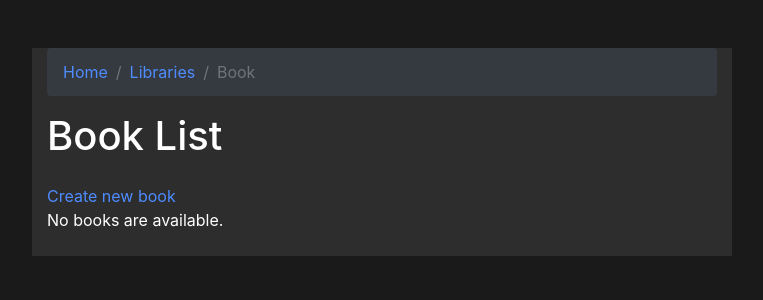
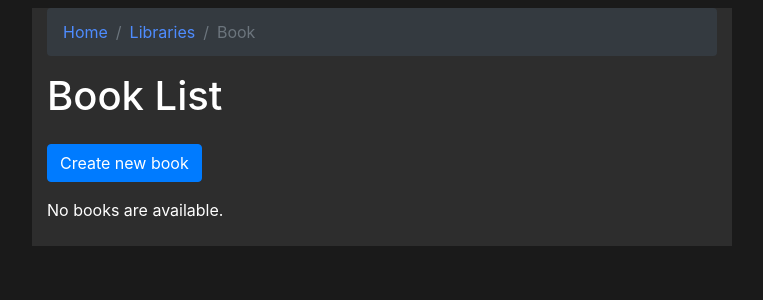
Before and after one commit to DarwinLF/PythonPractice, a Django app: page /libraries/book/ in a window 1280 px wide. Shown: the top 300 px of the page, without its empty margins (258-1021 px from the left). Run offline with Django 3.2, Linux system fonts and the light colour scheme; data that the repository does not hold is empty; some libraries are stand-ins or nearby versions.

Commit message:
changing the display of some pages

```diff
--- a/templates/main/base.html
+++ b/templates/main/base.html
@@ -12,7 +12,7 @@
     {% block extra_head %}{% endblock %}
 </head>
 <body>
-    <div class='container mt-5 pb-2'>
+    <div class='container mt-2 pb-2'>
         <nav aria-label="breadcrumb">
             <ol class="breadcrumb bg-dark text-light">
                 {% for crumb in breadcrumbs %}
--- a/templates/main/create_form.html
+++ b/templates/main/create_form.html
@@ -5,7 +5,9 @@
   <form method="post" class="form">
     {% csrf_token %}
     {% block form_fiels%}{% endblock %}
-    <button type="submit" class="btn btn-primary">Save</button>
+    <div class="container mt-3 text-center">
+      <button type="submit" class="btn btn-primary">Save</button>
+    </div>
   </form>
 
   {% if form.errors %}
--- a/templates/main/detail.html
+++ b/templates/main/detail.html
@@ -9,5 +9,7 @@
         </div>
     </div>
 
-    <a href="{% block edit_link %}{% url 'main' %}{% endblock %}">edit</a>
+    <div class="container mt-3 text-center">
+        <a class="btn btn-primary mt-2" href="{% block edit_link %}{% url 'main' %}{% endblock %}">edit</a>
+    </div>
 {% endblock %}
--- a/templates/main/index.html
+++ b/templates/main/index.html
@@ -1,8 +1,8 @@
 {% extends 'main/base.html' %}
 
 {% block content %}
-    <h1 class='mb-4'>{% block name_list%}Model{% endblock %} List</h1>
-    <a href="{% block create_link %}{% url 'main' %}{% endblock %}">Create new {% block model_name%}model{% endblock%}</a>
+    <h1 class="mb-4">{% block name_list%}Model{% endblock %} List</h1>
+    <a class="btn btn-primary mb-3" href="{% block create_link %}{% url 'main' %}{% endblock %}">Create new {% block model_name%}model{% endblock%}</a>
     {% if model_list %}
         <table class='table table-striped table-dark'>
             <thead>
@@ -16,8 +16,8 @@
                 {% for item in model_list %}
                     <tr>
                         {% block table_fields%}{% endblock %}
-                        <td><a href="{% block detail_link %}{% url 'main'%}{% endblock %}">Detail</a></td>
-                        <td><a href="{% block edit_link %}{% url 'main'%}{% endblock %}">Edit</a></td>
+                        <td><a class="btn btn-outline-primary" href="{% block detail_link %}{% url 'main'%}{% endblock %}">Detail</a></td>
+                        <td><a class="btn btn-outline-primary" href="{% block edit_link %}{% url 'main'%}{% endblock %}">Edit</a></td>
                     </tr>
                 {% endfor %}
             </tbody>
--- a/templates/main/update.html
+++ b/templates/main/update.html
@@ -5,7 +5,9 @@
   <form method="post" class="form">
     {% csrf_token %}
     {% block form_fiels%}{% endblock %}
-    <button type="submit" class="btn btn-primary">Update</button>
+    <div class="container mt-3 text-center">
+      <button type="submit" class="btn btn-primary">Update</button>
+    </div>
   </form>
 
   {% if form.errors %}
```
